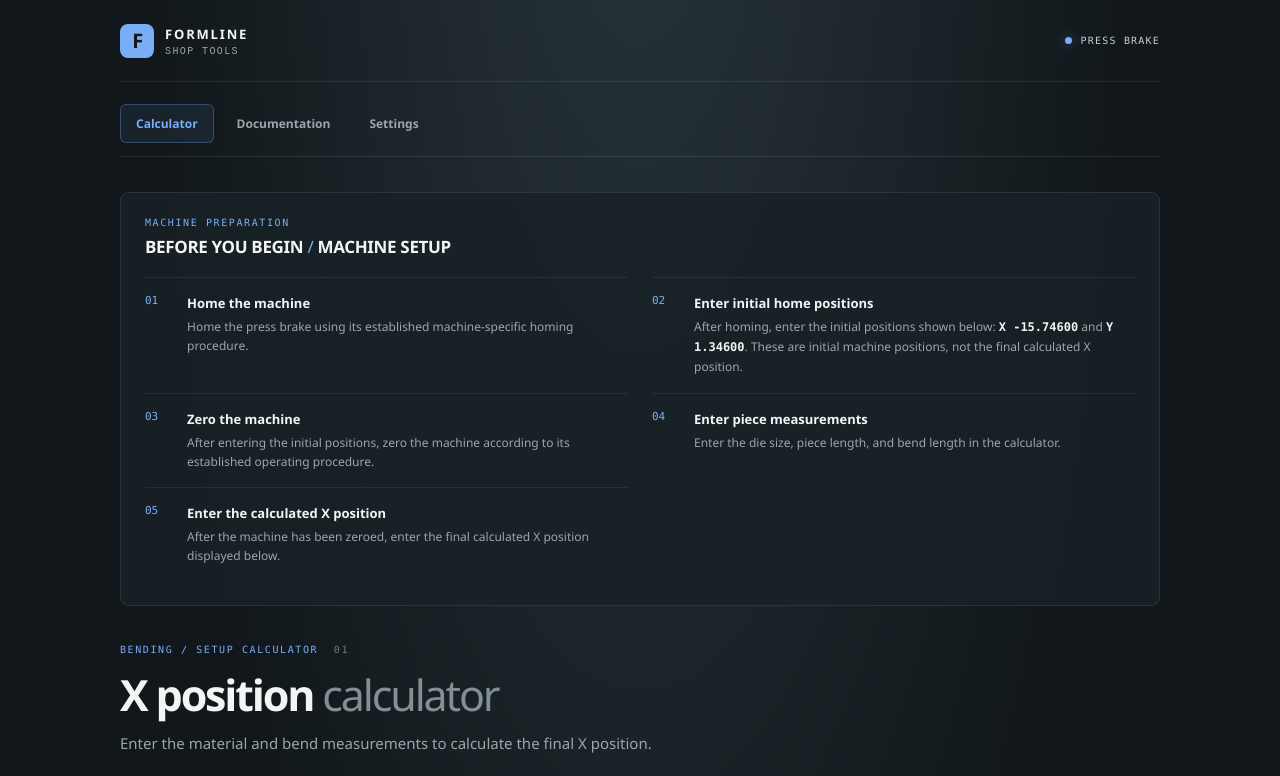
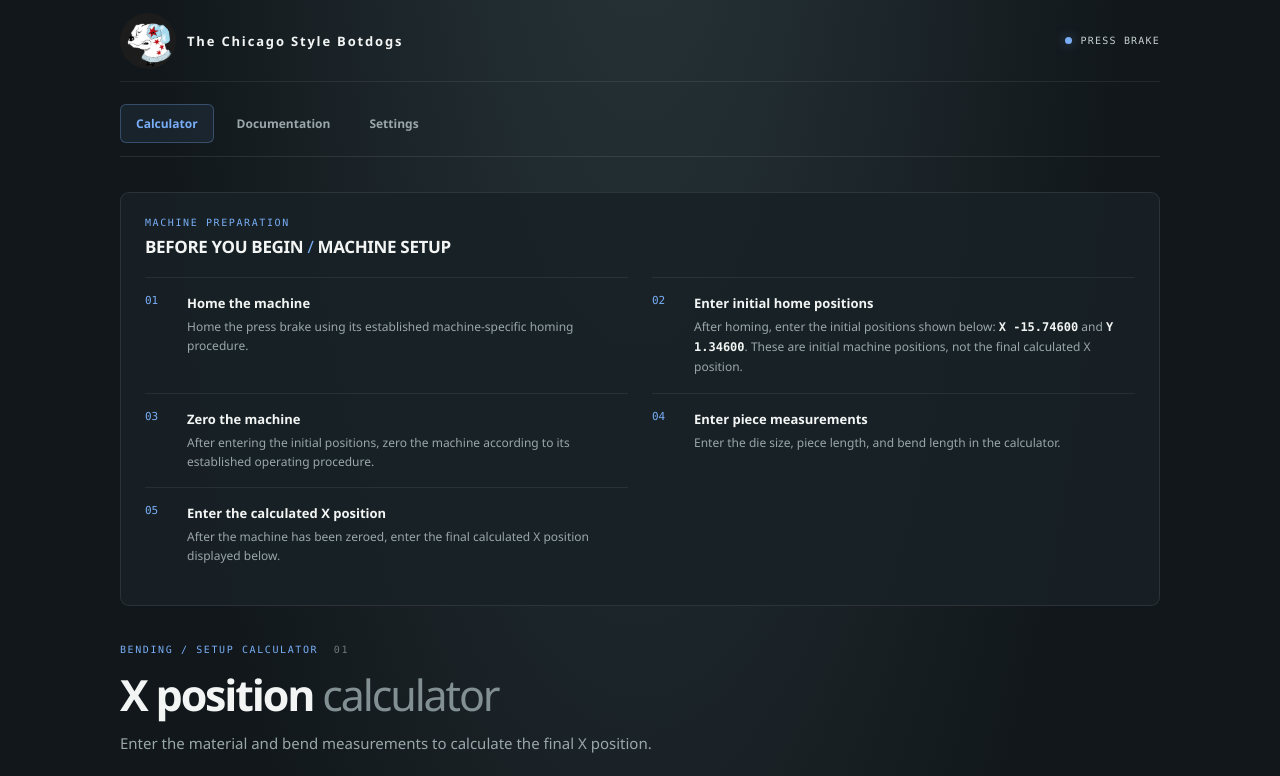
Before and after one commit to smithjacoby/press-brake-calculator, a plain HTML site: page index.html in a window 1280 px wide. Shown: the top 776 px of the page. Drawn offline with Linux system fonts and the light colour scheme.

Commit message:
new logo

```diff
--- a/index.html
+++ b/index.html
@@ -12,9 +12,9 @@
 <body>
   <main class="shell">
     <header class="topbar">
-      <a class="brand" href="#calculator" aria-label="Formline calculator">
-        <span class="brand-mark" aria-hidden="true">F</span>
-        <span>FORMLINE <small>SHOP TOOLS</small></span>
+      <a class="brand" href="#calculator" aria-label="The Chicago Style Botdogs calculator">
+        <img class="brand-logo" src="image.png" alt="">
+        <span>The Chicago Style Botdogs</span>
       </a>
       <span class="status"><span></span> PRESS BRAKE</span>
     </header>
--- a/style.css
+++ b/style.css
@@ -25,6 +25,7 @@ body {
 .topbar, footer { display: flex; align-items: center; justify-content: space-between; }
 .topbar { height: 82px; border-bottom: 1px solid rgb(255 255 255 / 8%); }
 .brand { display: inline-flex; align-items: center; gap: 11px; color: var(--text); text-decoration: none; font-size: 13px; font-weight: 700; letter-spacing: .14em; }
+.brand-logo { width: 56px; height: 56px; object-fit: contain; border-radius: 50%; }
 .brand small { display: block; margin-top: 3px; color: var(--muted); font: 10px 'DM Mono', monospace; letter-spacing: .14em; }
 .brand-mark { display: grid; width: 34px; height: 34px; place-items: center; color: var(--bg); background: var(--accent); border-radius: 8px; font-size: 20px; letter-spacing: -.08em; }
 .status, .eyebrow, .required, .unit, .result-label, .result-value > span, .formula-label, footer, .hint { font-family: 'DM Mono', 'Consolas', monospace; }
```
Also changed, not shown: image.png (added).
